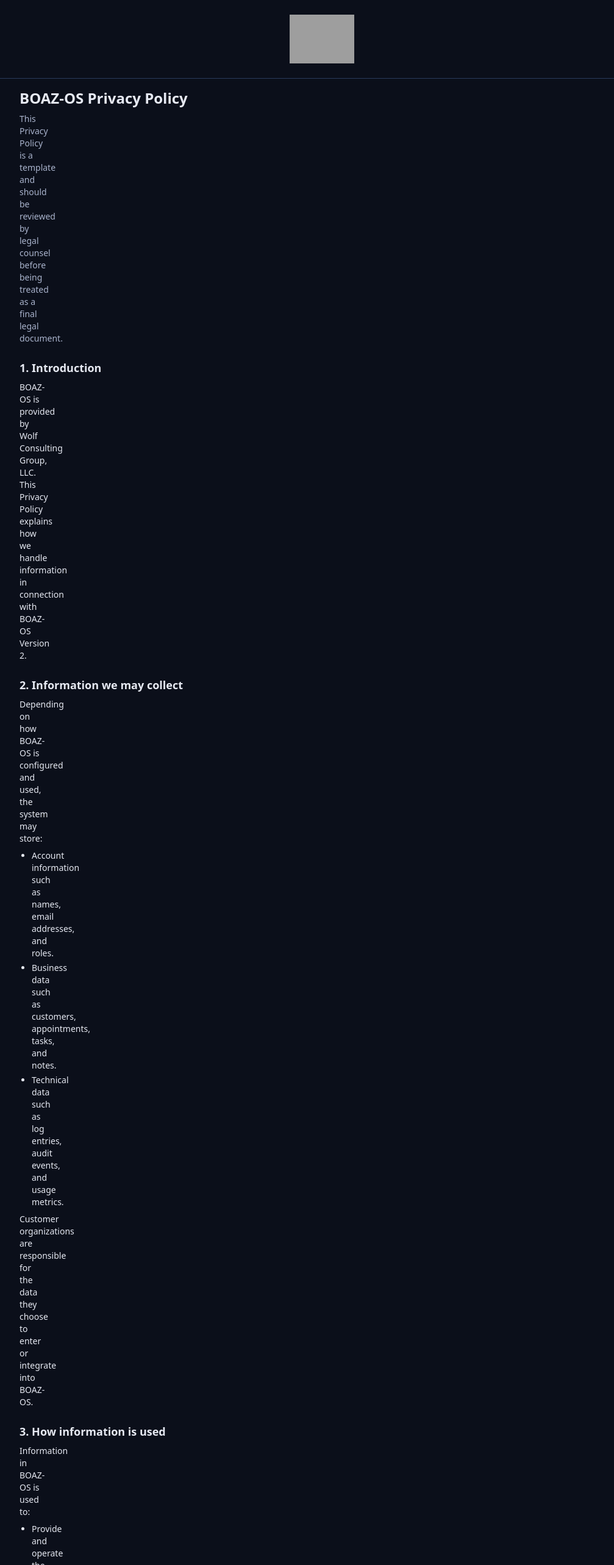
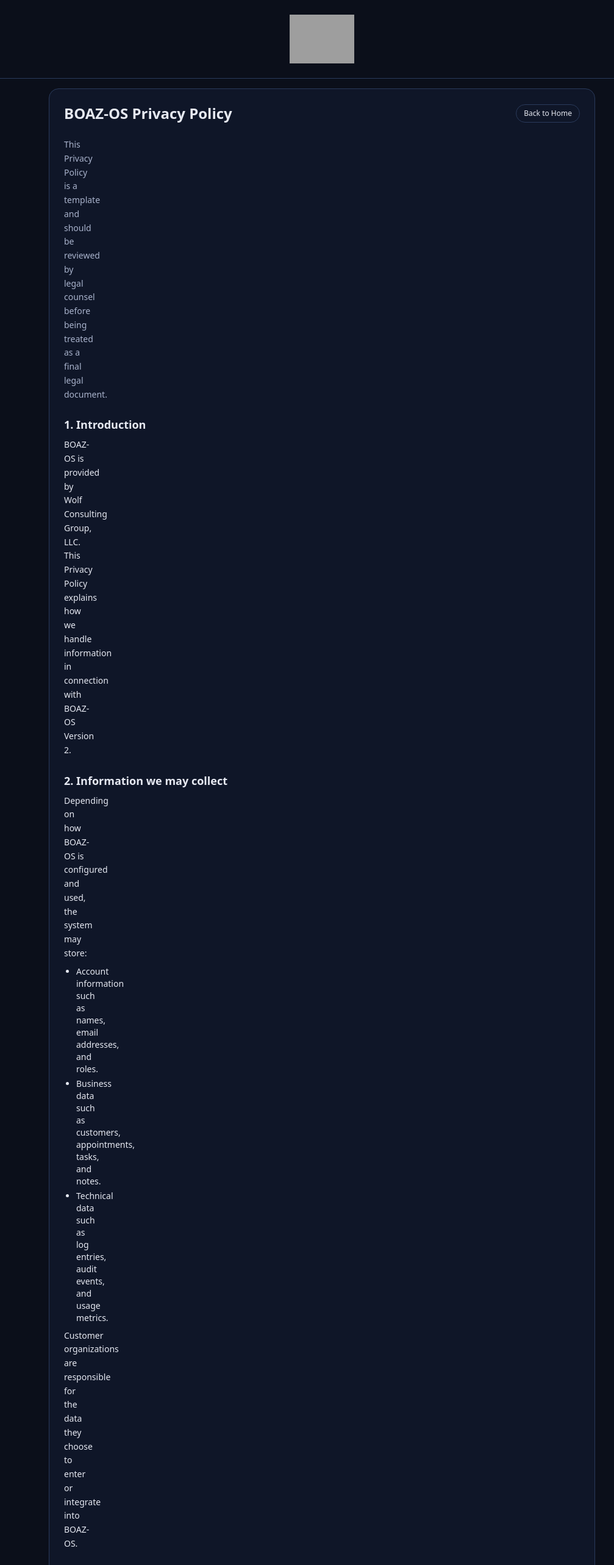
Before and after one commit to WolfCon2023/boaz_v2, a React (Vite) app in the folder apps/web/: page /legal/privacy in a window 1280 px wide. Shown: the top 2566 px of the page at 61% size, without its empty margins (112-1119 px from the left). Built offline with nearby package versions, Linux system fonts and the light colour scheme; grey boxes are pictures that could not be loaded.

Commit message:
chore: Added About Page Information

```diff
--- a/apps/web/src/pages/AboutBoazOs.tsx
+++ b/apps/web/src/pages/AboutBoazOs.tsx
@@ -94,7 +94,7 @@
       <section className="space-y-3">
         <h2 className="text-lg font-semibold">Contact and support</h2>
         <div className="max-w-md rounded-2xl border border-[color:var(--color-border)] bg-[color:var(--color-panel)] p-4 text-sm">
-          <div className="font-semibold">Wolf Consulting Group, LLC</div>
+          <div className="font-semibold whitespace-nowrap">Wolf Consulting Group, LLC</div>
           <div>
             Email:{' '}
             <a
--- a/apps/web/src/pages/legal/Eula.tsx
+++ b/apps/web/src/pages/legal/Eula.tsx
@@ -1,9 +1,19 @@
+import { Link } from 'react-router-dom'
+
 export default function LegalEula() {
   return (
-    <div className="space-y-6">
+    <div className="mx-auto max-w-4xl rounded-2xl border border-[color:var(--color-border)] bg-[color:var(--color-panel)] p-6 space-y-6">
+      <div className="flex items-center justify-between gap-4">
+        <h1 className="text-2xl font-semibold">BOAZ-OS End User License Agreement (EULA)</h1>
+        <Link
+          to="/"
+          className="rounded-lg border border-[color:var(--color-border)] px-3 py-1.5 text-xs text-[color:var(--color-text)] hover:bg-[color:var(--color-muted)]"
+        >
+          Back to Home
+        </Link>
+      </div>
       <header className="space-y-2">
-        <h1 className="text-2xl font-semibold">BOAZ-OS End User License Agreement (EULA)</h1>
-        <p className="max-w-3xl text-sm text-[color:var(--color-text-muted)]">
+        <p className="max-w-3xl text-sm leading-relaxed text-[color:var(--color-text-muted)]">
           This End User License Agreement is a template and is provided for general informational purposes.
           It should be reviewed by legal counsel before being treated as a final legal document.
         </p>
@@ -11,7 +21,7 @@
 
       <section className="space-y-2">
         <h2 className="text-lg font-semibold">1. License grant</h2>
-        <p className="max-w-3xl text-sm text-[color:var(--color-text)]">
+        <p className="max-w-3xl text-sm leading-relaxed text-[color:var(--color-text)]">
           Subject to your compliance with this Agreement, Wolf Consulting Group, LLC grants you a limited, non exclusive,
           non transferable, non sublicensable license to access and use BOAZ-OS Version 2 solely for your internal business purposes.
         </p>
@@ -19,7 +29,7 @@
 
       <section className="space-y-2">
         <h2 className="text-lg font-semibold">2. Ownership</h2>
-        <p className="max-w-3xl text-sm text-[color:var(--color-text)]">
+        <p className="max-w-3xl text-sm leading-relaxed text-[color:var(--color-text)]">
           BOAZ-OS, including all software, code, interfaces, visual elements, workflows, and documentation, is owned by
           Wolf Consulting Group, LLC and is protected by copyright and other intellectual property laws. You receive a
           license to use the product, not ownership of the product.
@@ -28,7 +38,7 @@
 
       <section className="space-y-2">
         <h2 className="text-lg font-semibold">3. Restrictions</h2>
-        <p className="max-w-3xl text-sm text-[color:var(--color-text)]">
+        <p className="max-w-3xl text-sm leading-relaxed text-[color:var(--color-text)]">
           You agree not to:
         </p>
         <ul className="max-w-3xl list-disc space-y-1 pl-5 text-sm text-[color:var(--color-text)]">
@@ -41,7 +51,7 @@
 
       <section className="space-y-2">
         <h2 className="text-lg font-semibold">4. User data and access</h2>
-        <p className="max-w-3xl text-sm text-[color:var(--color-text)]">
+        <p className="max-w-3xl text-sm leading-relaxed text-[color:var(--color-text)]">
           You are responsible for maintaining the confidentiality of your login credentials and for all activity that occurs under your account.
           You are responsible for the accuracy of any data entered into BOAZ-OS.
         </p>
@@ -49,7 +59,7 @@
 
       <section className="space-y-2">
         <h2 className="text-lg font-semibold">5. Updates and changes</h2>
-        <p className="max-w-3xl text-sm text-[color:var(--color-text)]">
+        <p className="max-w-3xl text-sm leading-relaxed text-[color:var(--color-text)]">
           Wolf Consulting Group, LLC may update, enhance, or modify BOAZ-OS from time to time. Some updates may be applied automatically.
           Continued use of BOAZ-OS after an update constitutes acceptance of the updated version.
         </p>
@@ -57,7 +67,7 @@
 
       <section className="space-y-2">
         <h2 className="text-lg font-semibold">6. Term and termination</h2>
-        <p className="max-w-3xl text-sm text-[color:var(--color-text)]">
+        <p className="max-w-3xl text-sm leading-relaxed text-[color:var(--color-text)]">
           This Agreement remains in effect for as long as you have authorized access to BOAZ-OS.
           Wolf Consulting Group, LLC may suspend or terminate your access if you violate this Agreement or if access is otherwise
           discontinued under a separate service or subscription agreement. Upon termination, your license to use BOAZ-OS ends and you
@@ -67,7 +77,7 @@
 
       <section className="space-y-2">
         <h2 className="text-lg font-semibold">7. No warranty</h2>
-        <p className="max-w-3xl text-sm text-[color:var(--color-text)]">
+        <p className="max-w-3xl text-sm leading-relaxed text-[color:var(--color-text)]">
           BOAZ-OS is provided on an "as is" and "as available" basis. Wolf Consulting Group, LLC disclaims all warranties, whether express or implied,
           including any implied warranties of merchantability, fitness for a particular purpose, and non infringement.
           You are responsible for determining whether BOAZ-OS is suitable for your intended use.
--- a/apps/web/src/pages/legal/Privacy.tsx
+++ b/apps/web/src/pages/legal/Privacy.tsx
@@ -1,23 +1,33 @@
+import { Link } from 'react-router-dom'
+
 export default function LegalPrivacy() {
   return (
-    <div className="space-y-6">
+    <div className="mx-auto max-w-4xl rounded-2xl border border-[color:var(--color-border)] bg-[color:var(--color-panel)] p-6 space-y-6">
+      <div className="flex items-center justify-between gap-4">
+        <h1 className="text-2xl font-semibold">BOAZ-OS Privacy Policy</h1>
+        <Link
+          to="/"
+          className="rounded-lg border border-[color:var(--color-border)] px-3 py-1.5 text-xs text-[color:var(--color-text)] hover:bg-[color:var(--color-muted)]"
+        >
+          Back to Home
+        </Link>
+      </div>
       <header className="space-y-2">
-        <h1 className="text-2xl font-semibold">BOAZ-OS Privacy Policy</h1>
-        <p className="max-w-3xl text-sm text-[color:var(--color-text-muted)]">
+        <p className="max-w-3xl text-sm leading-relaxed text-[color:var(--color-text-muted)]">
           This Privacy Policy is a template and should be reviewed by legal counsel before being treated as a final legal document.
         </p>
       </header>
 
       <section className="space-y-2">
         <h2 className="text-lg font-semibold">1. Introduction</h2>
-        <p className="max-w-3xl text-sm text-[color:var(--color-text)]">
+        <p className="max-w-3xl text-sm leading-relaxed text-[color:var(--color-text)]">
           BOAZ-OS is provided by Wolf Consulting Group, LLC. This Privacy Policy explains how we handle information in connection with BOAZ-OS Version 2.
         </p>
       </section>
 
       <section className="space-y-2">
         <h2 className="text-lg font-semibold">2. Information we may collect</h2>
-        <p className="max-w-3xl text-sm text-[color:var(--color-text)]">
+        <p className="max-w-3xl text-sm leading-relaxed text-[color:var(--color-text)]">
           Depending on how BOAZ-OS is configured and used, the system may store:
         </p>
         <ul className="max-w-3xl list-disc space-y-1 pl-5 text-sm text-[color:var(--color-text)]">
@@ -25,14 +35,14 @@
           <li>Business data such as customers, appointments, tasks, and notes.</li>
           <li>Technical data such as log entries, audit events, and usage metrics.</li>
         </ul>
-        <p className="max-w-3xl text-sm text-[color:var(--color-text)]">
+        <p className="max-w-3xl text-sm leading-relaxed text-[color:var(--color-text)]">
           Customer organizations are responsible for the data they choose to enter or integrate into BOAZ-OS.
         </p>
       </section>
 
       <section className="space-y-2">
         <h2 className="text-lg font-semibold">3. How information is used</h2>
-        <p className="max-w-3xl text-sm text-[color:var(--color-text)]">
+        <p className="max-w-3xl text-sm leading-relaxed text-[color:var(--color-text)]">
           Information in BOAZ-OS is used to:
         </p>
         <ul className="max-w-3xl list-disc space-y-1 pl-5 text-sm text-[color:var(--color-text)]">
@@ -45,7 +55,7 @@
 
       <section className="space-y-2">
         <h2 className="text-lg font-semibold">4. Data sharing</h2>
-        <p className="max-w-3xl text-sm text-[color:var(--color-text)]">
+        <p className="max-w-3xl text-sm leading-relaxed text-[color:var(--color-text)]">
           Wolf Consulting Group, LLC does not sell BOAZ-OS customer data. Information may be shared with infrastructure and service providers,
           for example hosting, storage, monitoring, as needed to operate the service, subject to appropriate safeguards.
         </p>
@@ -53,7 +63,7 @@
 
       <section className="space-y-2">
         <h2 className="text-lg font-semibold">5. Data security</h2>
-        <p className="max-w-3xl text-sm text-[color:var(--color-text)]">
+        <p className="max-w-3xl text-sm leading-relaxed text-[color:var(--color-text)]">
           Reasonable technical and organizational measures are used to help protect information in BOAZ-OS.
           However, no system can be completely secure, and we cannot guarantee absolute security.
         </p>
@@ -61,7 +71,7 @@
 
       <section className="space-y-2">
         <h2 className="text-lg font-semibold">6. Data retention</h2>
-        <p className="max-w-3xl text-sm text-[color:var(--color-text)]">
+        <p className="max-w-3xl text-sm leading-relaxed text-[color:var(--color-text)]">
           Data is retained for as long as needed to provide the BOAZ-OS service and to comply with legal or contractual obligations.
           Customers may have additional data retention settings or policies within their own organizations.
         </p>
@@ -69,7 +79,7 @@
 
       <section className="space-y-2">
         <h2 className="text-lg font-semibold">7. Customer responsibilities</h2>
-        <p className="max-w-3xl text-sm text-[color:var(--color-text)]">
+        <p className="max-w-3xl text-sm leading-relaxed text-[color:var(--color-text)]">
           Customers are responsible for:
         </p>
         <ul className="max-w-3xl list-disc space-y-1 pl-5 text-sm text-[color:var(--color-text)]">
@@ -81,7 +91,7 @@
 
       <section className="space-y-2">
         <h2 className="text-lg font-semibold">8. Your rights</h2>
-        <p className="max-w-3xl text-sm text-[color:var(--color-text)]">
+        <p className="max-w-3xl text-sm leading-relaxed text-[color:var(--color-text)]">
           Depending on your jurisdiction and agreements, you may have rights related to access, correction, or deletion of information.
           These requests are typically handled between you and the customer organization that manages your account in BOAZ-OS.
         </p>
--- a/apps/web/src/pages/legal/Terms.tsx
+++ b/apps/web/src/pages/legal/Terms.tsx
@@ -1,16 +1,26 @@
+import { Link } from 'react-router-dom'
+
 export default function LegalTerms() {
   return (
-    <div className="space-y-6">
+    <div className="mx-auto max-w-4xl rounded-2xl border border-[color:var(--color-border)] bg-[color:var(--color-panel)] p-6 space-y-6">
+      <div className="flex items-center justify-between gap-4">
+        <h1 className="text-2xl font-semibold">BOAZ-OS Terms of Service</h1>
+        <Link
+          to="/"
+          className="rounded-lg border border-[color:var(--color-border)] px-3 py-1.5 text-xs text-[color:var(--color-text)] hover:bg-[color:var(--color-muted)]"
+        >
+          Back to Home
+        </Link>
+      </div>
       <header className="space-y-2">
-        <h1 className="text-2xl font-semibold">BOAZ-OS Terms of Service</h1>
-        <p className="max-w-3xl text-sm text-[color:var(--color-text-muted)]">
+        <p className="max-w-3xl text-sm leading-relaxed text-[color:var(--color-text-muted)]">
           These Terms of Service are a template and should be reviewed by legal counsel before being treated as a final legal document.
         </p>
       </header>
 
       <section className="space-y-2">
         <h2 className="text-lg font-semibold">1. Acceptance of terms</h2>
-        <p className="max-w-3xl text-sm text-[color:var(--color-text)]">
+        <p className="max-w-3xl text-sm leading-relaxed text-[color:var(--color-text)]">
           By accessing or using BOAZ-OS Version 2, you agree to these Terms of Service.
           If you do not agree, you must not use the service.
         </p>
@@ -18,7 +28,7 @@
 
       <section className="space-y-2">
         <h2 className="text-lg font-semibold">2. Use of the service</h2>
-        <p className="max-w-3xl text-sm text-[color:var(--color-text)]">
+        <p className="max-w-3xl text-sm leading-relaxed text-[color:var(--color-text)]">
           BOAZ-OS is provided for business use by customers of Wolf Consulting Group, LLC.
           You agree to use the service only for lawful purposes and in accordance with any applicable service or subscription agreement.
         </p>
@@ -26,7 +36,7 @@
 
       <section className="space-y-2">
         <h2 className="text-lg font-semibold">3. Accounts and security</h2>
-        <p className="max-w-3xl text-sm text-[color:var(--color-text)]">
+        <p className="max-w-3xl text-sm leading-relaxed text-[color:var(--color-text)]">
           You are responsible for keeping your account credentials secure and for all actions taken using your credentials.
           Notify Wolf Consulting Group, LLC immediately if you suspect unauthorized access to your account.
         </p>
@@ -34,7 +44,7 @@
 
       <section className="space-y-2">
         <h2 className="text-lg font-semibold">4. Service availability</h2>
-        <p className="max-w-3xl text-sm text-[color:var(--color-text)]">
+        <p className="max-w-3xl text-sm leading-relaxed text-[color:var(--color-text)]">
           While Wolf Consulting Group, LLC intends for BOAZ-OS to be available and reliable, there may be times when the service is
           unavailable due to maintenance, upgrades, or events beyond our control. We are not responsible for downtime or data inaccessibility.
         </p>
@@ -42,7 +52,7 @@
 
       <section className="space-y-2">
         <h2 className="text-lg font-semibold">5. Data and privacy</h2>
-        <p className="max-w-3xl text-sm text-[color:var(--color-text)]">
+        <p className="max-w-3xl text-sm leading-relaxed text-[color:var(--color-text)]">
           Your use of BOAZ-OS is also governed by the BOAZ-OS Privacy Policy. You are responsible for ensuring that your own use of BOAZ-OS
           with customer or employee data complies with applicable privacy and data protection laws.
         </p>
@@ -50,7 +60,7 @@
 
       <section className="space-y-2">
         <h2 className="text-lg font-semibold">6. Prohibited activities</h2>
-        <p className="max-w-3xl text-sm text-[color:var(--color-text)]">
+        <p className="max-w-3xl text-sm leading-relaxed text-[color:var(--color-text)]">
           Users must not:
         </p>
         <ul className="max-w-3xl list-disc space-y-1 pl-5 text-sm text-[color:var(--color-text)]">
@@ -62,7 +72,7 @@
 
       <section className="space-y-2">
         <h2 className="text-lg font-semibold">7. Modifications to the service or terms</h2>
-        <p className="max-w-3xl text-sm text-[color:var(--color-text)]">
+        <p className="max-w-3xl text-sm leading-relaxed text-[color:var(--color-text)]">
           Wolf Consulting Group, LLC may modify BOAZ-OS or these Terms of Service from time to time.
           If you continue using BOAZ-OS after changes take effect, you are agreeing to the updated terms.
         </p>
```
